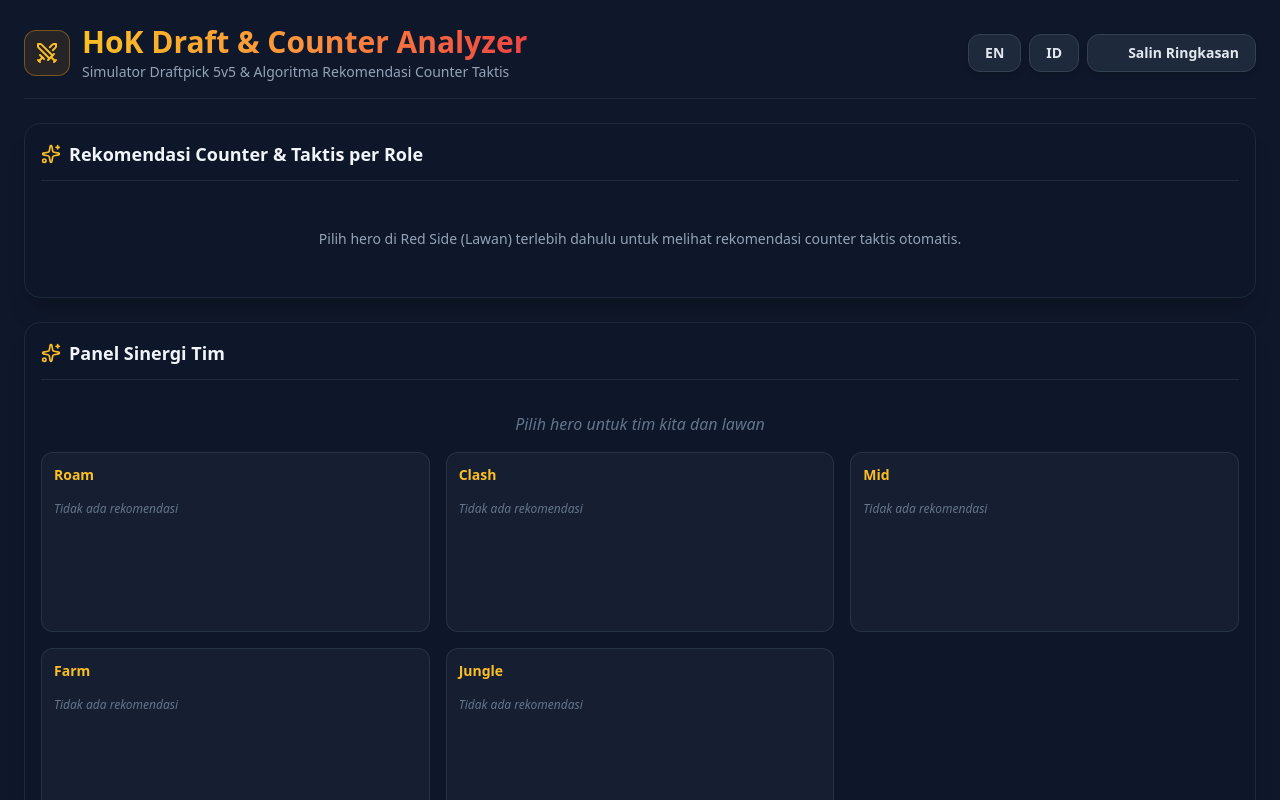
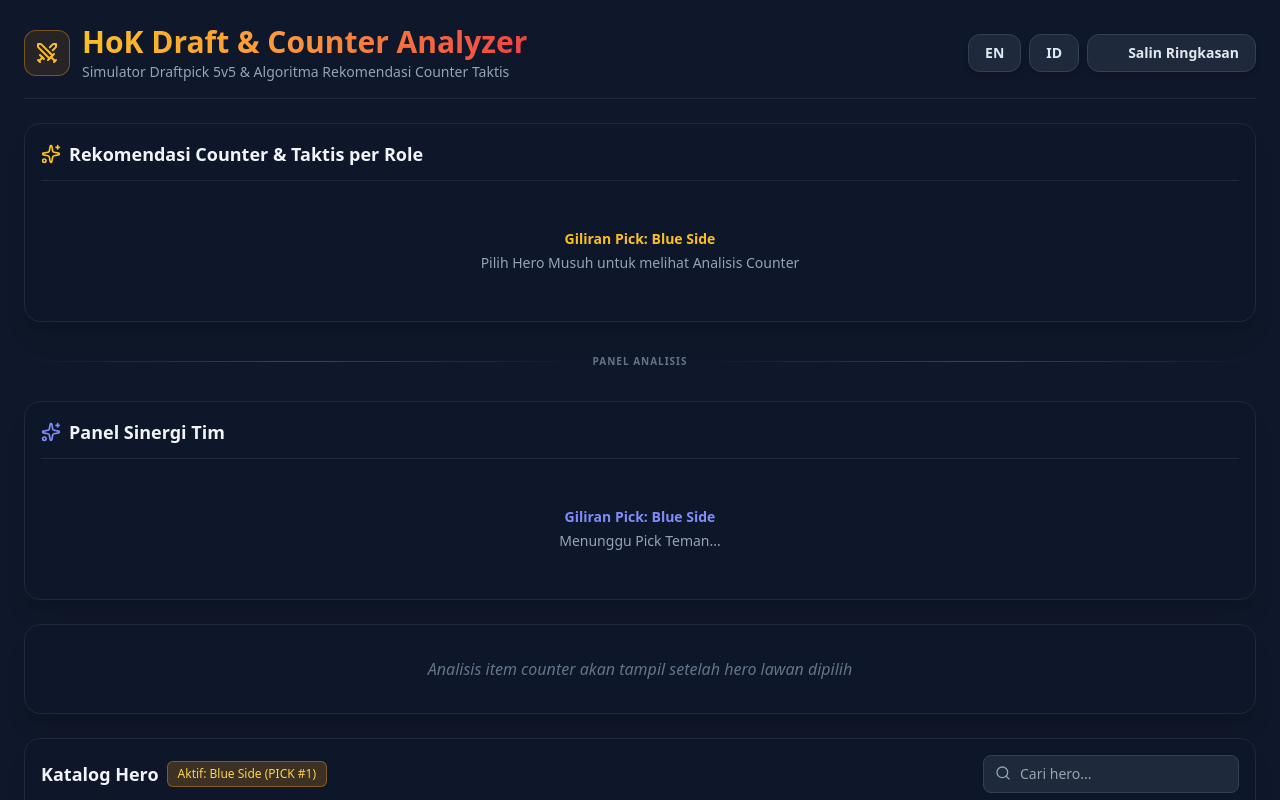
Before and after one commit to Faiq13/hok-draft-analyzer, a React (Vite) app: page / in a window 1280 px wide. Shown: the top 800 px of the page. Built offline with nearby package versions, Linux system fonts and the light colour scheme.

Commit message:
refactor: separate synergy/counter panels, add avatars to recommendations, fix typography and draft status indicators

```diff
--- a/src/App.tsx
+++ b/src/App.tsx
@@ -440,7 +440,14 @@ export default function App() {
           transliterate={(text: string) => transliterate(text, language)}
         />
 
-      {/* Team Synergy Panel - di bawah Counter Recommendations */}
+        {/* Visual separator to distinguish Counter & Synergy panels */}
+        <div className="my-2 flex items-center gap-3">
+          <div className="h-px flex-1 bg-gradient-to-r from-transparent via-amber-500/30 to-transparent" />
+          <span className="text-[10px] font-bold tracking-widest text-slate-500 uppercase">Panel Analisis</span>
+          <div className="h-px flex-1 bg-gradient-to-r from-transparent via-amber-500/30 to-transparent" />
+        </div>
+
+      {/* Team Synergy Panel */}
       <TeamSynergyPanel
         draftState={draftState}
         language={language}
--- a/src/components/CounterRecommendations.tsx
+++ b/src/components/CounterRecommendations.tsx
@@ -178,8 +178,15 @@ export const CounterRecommendations: React.FC<CounterRecommendationsProps> = ({
       </div>
 
       {enemyPickedIds.length === 0 ? (
-        <div className="text-center py-8 text-slate-400 text-sm">
-          Pilih hero di Red Side (Lawan) terlebih dahulu untuk melihat rekomendasi counter taktis otomatis.
+        <div className="text-center py-8 text-slate-400 text-sm space-y-1">
+          {draftState.activeSlot ? (
+            <>
+              <p className="font-semibold text-amber-400">Giliran Pick: {draftState.activeSlot.side === 'blue' ? 'Blue Side' : 'Red Side'}</p>
+              <p>{draftState.activeSlot.side === 'red' ? 'Menunggu Pick Musuh...' : 'Pilih Hero Musuh untuk melihat Analisis Counter'}</p>
+            </>
+          ) : (
+            <p>Pilih hero di Red Side (Lawan) terlebih dahulu untuk melihat rekomendasi counter taktis otomatis.</p>
+          )}
         </div>
       ) : (
         <div className="grid grid-cols-1 md:grid-cols-5 gap-4">
@@ -218,7 +225,7 @@ export const CounterRecommendations: React.FC<CounterRecommendationsProps> = ({
                       {getCounterBadgeFromReason(item.reason)}
 
                       <p
-                        className="text-[10px] text-slate-400 line-clamp-3 leading-snug"
+                        className="text-[10px] text-slate-400 line-clamp-none leading-snug"
                         title={item.fullReason}
                       >
                         {item.displayReason}
@@ -265,7 +272,7 @@ export const CounterRecommendations: React.FC<CounterRecommendationsProps> = ({
                       {getCounterBadgeFromReason(item.reason)}
 
                       <p
-                        className="text-[10px] text-slate-400 line-clamp-3 leading-snug"
+                        className="text-[10px] text-slate-400 line-clamp-none leading-snug"
                         title={item.fullReason}
                       >
                         {item.displayReason}
@@ -312,7 +319,7 @@ export const CounterRecommendations: React.FC<CounterRecommendationsProps> = ({
                       {getCounterBadgeFromReason(item.reason)}
 
                       <p
-                        className="text-[10px] text-slate-400 line-clamp-3 leading-snug"
+                        className="text-[10px] text-slate-400 line-clamp-none leading-snug"
                         title={item.fullReason}
                       >
                         {item.displayReason}
@@ -359,7 +366,7 @@ export const CounterRecommendations: React.FC<CounterRecommendationsProps> = ({
                       {getCounterBadgeFromReason(item.reason)}
 
                       <p
-                        className="text-[10px] text-slate-400 line-clamp-3 leading-snug"
+                        className="text-[10px] text-slate-400 line-clamp-none leading-snug"
                         title={item.fullReason}
                       >
                         {item.displayReason}
@@ -406,7 +413,7 @@ export const CounterRecommendations: React.FC<CounterRecommendationsProps> = ({
                       {getCounterBadgeFromReason(item.reason)}
 
                       <p
-                        className="text-[10px] text-slate-400 line-clamp-3 leading-snug"
+                        className="text-[10px] text-slate-400 line-clamp-none leading-snug"
                         title={item.fullReason}
                       >
                         {item.displayReason}
--- a/src/components/TeamSynergyPanel.tsx
+++ b/src/components/TeamSynergyPanel.tsx
@@ -2,6 +2,7 @@ import React from 'react';
 import { HOK_HEROES, Hero } from '../data/hokHeroes';
 import { DraftState } from '../types/draft';
 import { Sparkles } from 'lucide-react';
+import { HeroAvatar } from './HeroAvatar';
 
 interface TeamSynergyPanelProps {
   draftState: DraftState;
@@ -109,70 +110,65 @@ export const TeamSynergyPanel: React.FC<TeamSynergyPanelProps> = ({
   return (
     <div className="bg-slate-900/90 border border-slate-800 rounded-2xl p-4 shadow-xl">
       <div className="flex items-center gap-2 mb-4 border-b border-slate-800 pb-3">
-        <Sparkles className="w-5 h-5 text-amber-400" />
+        <Sparkles className="w-5 h-5 text-indigo-400" />
         <h2 className="font-bold text-lg text-slate-100">Panel Sinergi Tim</h2>
       </div>
 
-      {enemyPickedIds.length > 0 && allyPickedIds.length > 0 ? (
-        <div className="mb-4 text-sm text-slate-400">
-          <p className="font-medium">Tim Kita (Blue):</p>
-          {allyPickedIds.map((id) => {
-            const h = heroById[id];
-            return h ? (
-              <span key={id} className="mr-2 text-amber-400">
-                {h.name}
-              </span>
-            ) : null;
-          })}
-          <p className="mt-1">vs</p>
-          <p className="ml-2 font-medium text-rose-400">
-            {enemyPickedIds.map((id) => {
-              const h = heroById[id];
-              return h ? (
-                <span key={id} className="mr-2 text-rose-400">
-                  {h.name}
-                </span>
-              ) : null;
-            })}</p>
+      {allyPickedIds.length === 0 ? (
+        <div className="text-center py-8 text-slate-400 text-sm space-y-1">
+          {draftState.activeSlot ? (
+            <>
+              <p className="font-semibold text-indigo-400">Giliran Pick: {draftState.activeSlot.side === 'blue' ? 'Blue Side' : 'Red Side'}</p>
+              <p>{draftState.activeSlot.side === 'blue' ? 'Menunggu Pick Teman...' : 'Pilih Hero Teman untuk melihat Sinergi Tim'}</p>
+            </>
+          ) : (
+            <p>Pilih hero di Blue Side (Tim Kita) terlebih dahulu untuk melihat rekomendasi sinergi tim.</p>
+          )}
         </div>
       ) : (
-        <p className="text-center py-4 text-slate-500 italic">
-          Pilih hero untuk tim kita dan lawan
+        <div className="grid grid-cols-1 md:grid-cols-5 gap-4">
+          {topByRole.map(({ role, heroes }) => (
+            <div key={role} className="bg-slate-800/50 border border-slate-700/60 rounded-xl p-3 flex flex-col gap-3">
+              <div className="flex items-center justify-between border-b border-slate-700 pb-2">
+                <span className="font-bold text-sm text-indigo-400">{role}</span>
+                <span className="text-[10px] bg-slate-700 text-slate-300 px-2 py-0.5 rounded">Sinergi</span>
+              </div>
+              <div className="flex flex-col gap-2.5">
+                {heroes.length === 0 ? (
+                  <div className="text-xs text-slate-500 italic py-4 text-center bg-slate-900/40 rounded-lg border border-slate-800">
+                    Tidak ada sinergi spesifik
+                  </div>
+                ) : (
+                  heroes.map((item, idx) => (
+                    <div
+                      key={item.hero.id}
+                      className="bg-slate-800 border border-slate-700 rounded-lg p-2 flex items-center gap-2.5 transition-all"
+                    >
+                      <HeroAvatar
+                        hero={item.hero}
+                        className="w-10 h-10 rounded-md flex-shrink-0 border border-slate-600"
+                        initialsClassName="text-[10px]"
+                      />
+                      <div className="flex-1 min-w-0">
+                        <div className="flex items-center justify-between gap-1">
+                          <h4 className="font-semibold text-xs text-white truncate">{item.hero.name}</h4>
+                          <span className="text-[10px] text-indigo-400 font-bold">#{idx + 1}</span>
+                        </div>
+                        <p
+                          className="text-[10px] text-slate-400 line-clamp-none leading-snug"
+                          title={item.reasons[0]}
+                        >
+                          {transliterate(item.reasons[0] || '', languageCode)}
                         </p>
-      )}
-
-      <div className="grid grid-cols-1 md:grid-cols-2 lg:grid-cols-3 gap-4">
-        {topByRole.map(({ role, heroes }) => (
-          <div
-            key={role}
-            className="bg-slate-800/50 border border-slate-700/60 rounded-xl p-3 flex flex-col gap-2 min-h-[180px]"
-          >
-            <div className="font-bold text-sm text-amber-400">{role}</div>
-            {heroes.length === 0 ? (
-              <div className="text-xs text-slate-500 italic py-2">Tidak ada rekomendasi</div>
-            ) : (
-              heroes.map((h, idx) => (
-                <div
-                  key={h.hero.id}
-                  className="p-2 border-b border-slate-700/30 last:border-0 hover:bg-slate-700/30"
-                >
-                  <div className="flex items-center justify-between">
-                    <span className="text-[9px] font-semibold text-white truncate">
-                      {h.hero.name}
-                    </span>
-                    <span className="text-[7px] bg-slate-700 text-slate-300 px-1 py-0.5 rounded">
-                      {h.score} pt
-                    </span>
                       </div>
-                  <p className="text-[8px] text-slate-400 line-clamp-2">
-                    {h.reasons.length > 0 ? transliterate(h.reasons[0], languageCode) : 'Tidak ada alasan'}
-                  </p>
                     </div>
                   ))
                 )}
               </div>
+            </div>
           ))}
         </div>
+      )}
     </div>
   );
 };
```
Also changed, not shown: 5 other files (tests, documents, lock files or other folders). Lines whose indentation alone changed are shown as unchanged.
